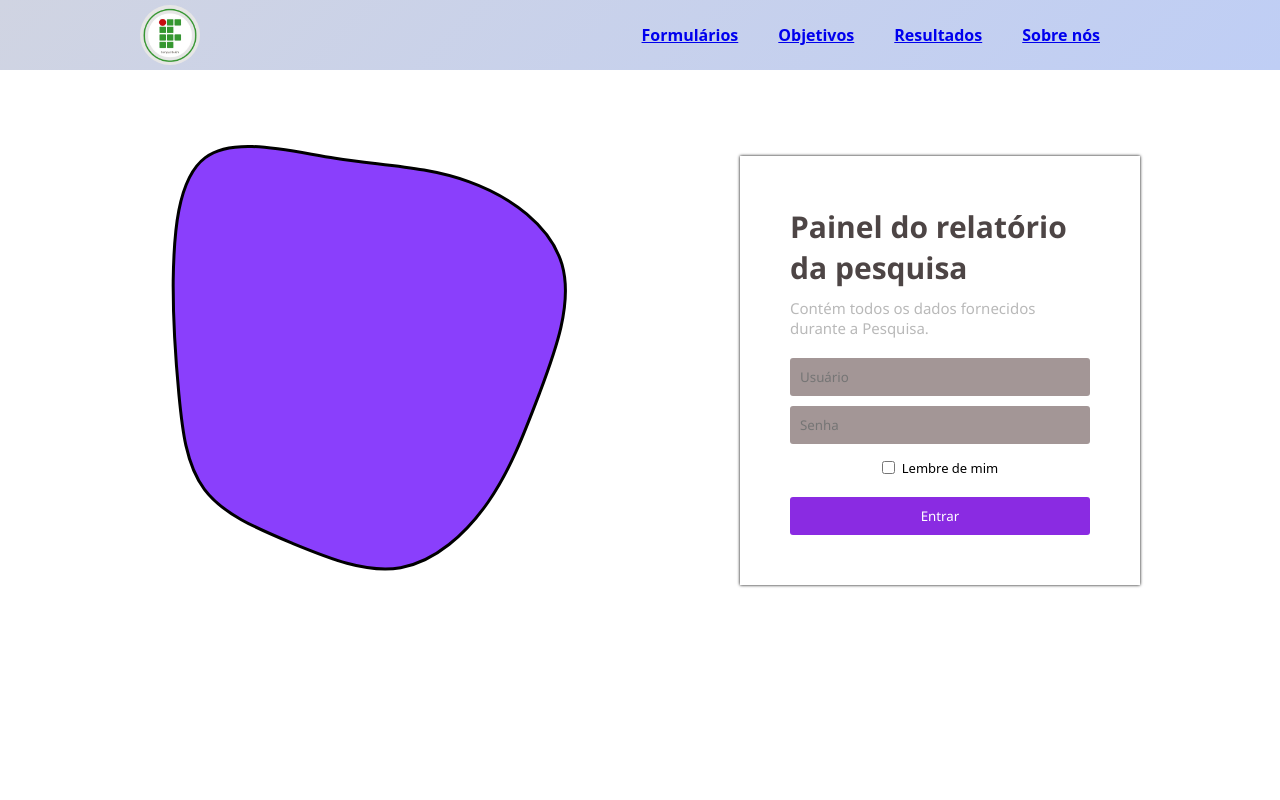
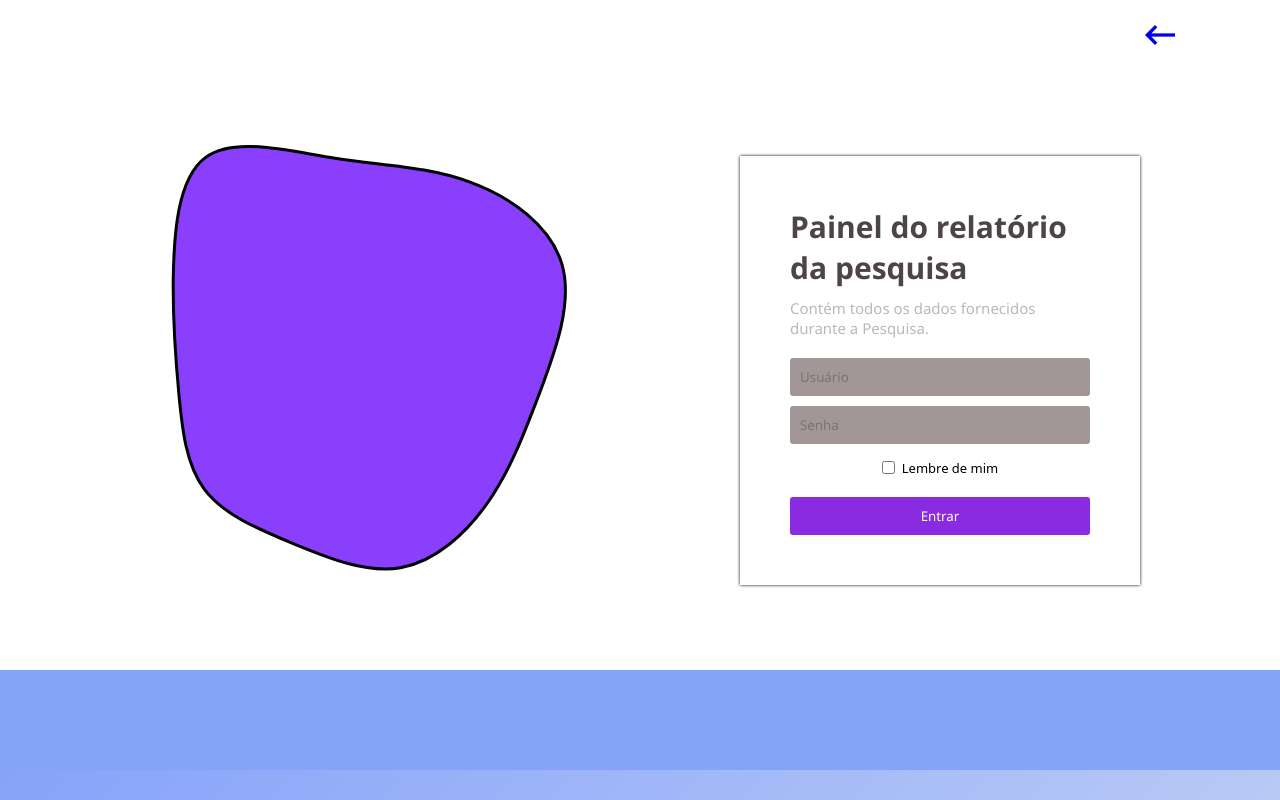
Before and after one commit to RafaelCardoso11/EAD-research-project-Angular, an Angular app: page /admin/login in a window 1280 px wide. Shown: the top 800 px of the page. Built offline with nearby package versions, Linux system fonts and the light colour scheme; a web font is replaced by a local one.

Commit message:
back-to-home

```diff
--- a/src/app/panel-admin-dashboard/components/templates/login/login.component.html
+++ b/src/app/panel-admin-dashboard/components/templates/login/login.component.html
@@ -1,6 +1,13 @@
-<div class="header-container"></div>
+<div class="header-container">
+    <a routerLink="/" class="back-to-home">
+        <i class="material-icons">
+            keyboard_backspace
+        </i>
+    </a>
+</div>
 <section class="login-container">
     <div class="login-content">
+
         <div class="container-studentAndTeacher-imgs">
             <svg class="img-blop" viewBox="0 0 200 200" xmlns="http://www.w3.org/2000/svg">
                 <pattern id="pattern0" height="1" width="1">
--- a/src/app/panel-admin-dashboard/components/templates/login/login.component.scss
+++ b/src/app/panel-admin-dashboard/components/templates/login/login.component.scss
@@ -2,15 +2,22 @@ $font-painel-admin: 'Segoe UI', Tahoma, Geneva, Verdana, sans-serif;
 
 .header-container{
     height: 70px;
+    max-width: calc(1200px - 20px);
+    display: flex;
+    justify-content: flex-end;
+    align-items: center;
+    .back-to-home{
+        i{
+            font-size: 40rem;
+        }
+    }
 }
 .login-container{
     width: 100%;
-    height: 100%;
-
     .login-content{
         max-width: 1200px;
         margin: 0 auto;
-        min-width: 30%;
+
         display: grid;
         grid-template-columns: 1fr 1fr;
         align-items: center;
--- a/src/app/panel-admin-dashboard/components/viewTemplates/login-view-content/login-view-content.component.html
+++ b/src/app/panel-admin-dashboard/components/viewTemplates/login-view-content/login-view-content.component.html
@@ -1,3 +1,3 @@
-<app-header></app-header>
+
 <app-login></app-login>
 <app-footer></app-footer>
--- a/src/styles.scss
+++ b/src/styles.scss
@@ -25,6 +25,9 @@ input{
     outline: none;
     background-color: rgb(163, 150, 150);
 }
+a{
+    text-decoration: none;
+}
 button{
     border: 0;
     outline: none;
```
